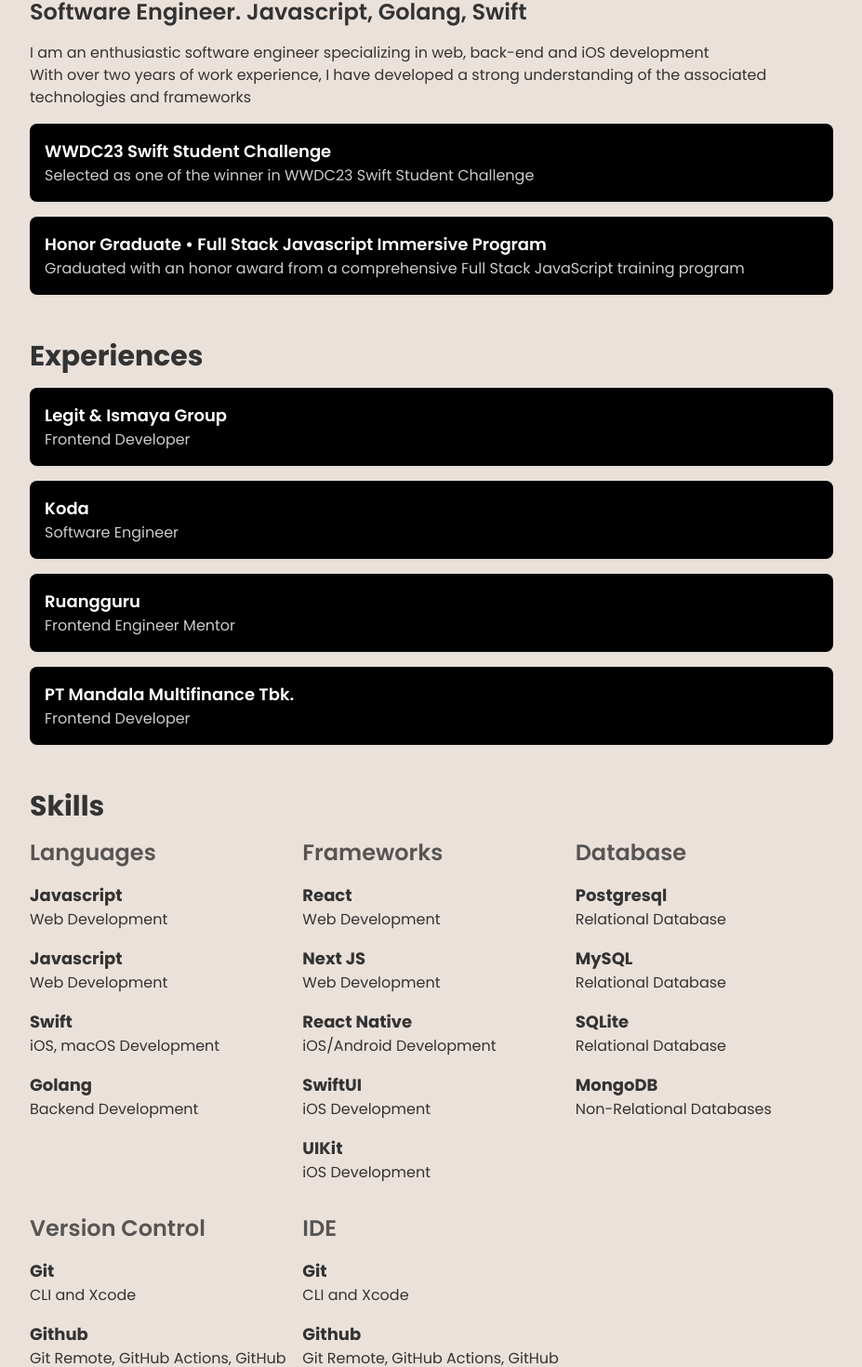
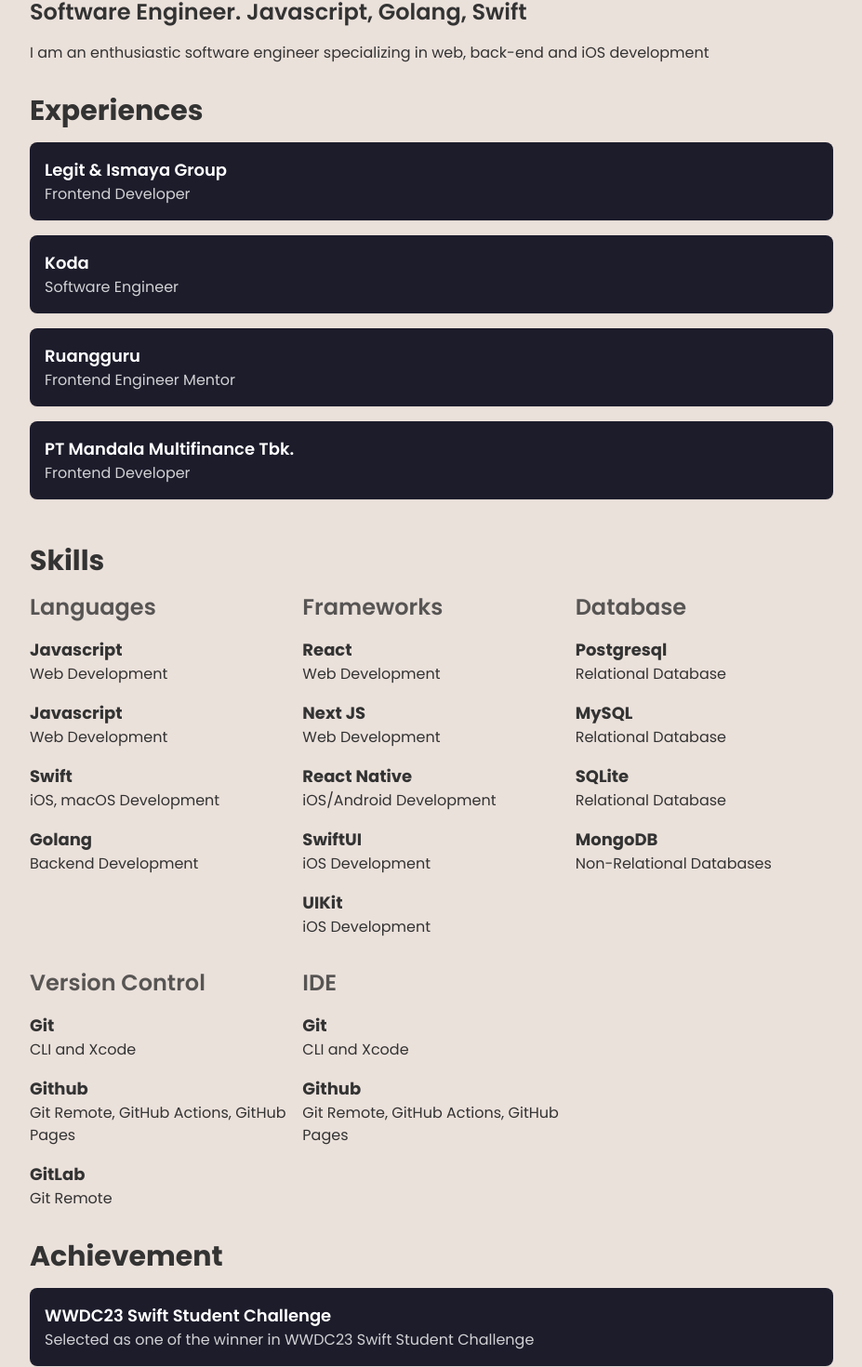
Before and after one commit to rbernanda/portofolio-roli-bernanda, a Next.js app: page / in a window 1280 px wide. Shown: the part 91-1561 px from the top of the page at 93% size, without its empty margins (176-1103 px from the left). Built offline with nearby package versions, Linux system fonts and the light colour scheme.

Commit message:
style: Change card bg color

```diff
--- a/app/page.tsx
+++ b/app/page.tsx
@@ -42,23 +42,7 @@
             I am an enthusiastic software engineer specializing in web, back-end
             and iOS development
           </p>
-          <p>
-            With over two years of work experience, I have developed a strong
-            understanding of the associated technologies and frameworks
-          </p>
         </div>
-      </section>
-
-      {/* Achievement section */}
-      <section className="py-4 space-y-4">
-        {achievements.map((curr) => (
-          <Card key={curr.id}>
-            <div className="p-4 flex flex-col">
-              <h3 className="font-semibold text-lg">{curr.title}</h3>
-              <p className="opacity-80">{curr.description}</p>
-            </div>
-          </Card>
-        ))}
       </section>
 
       {/* Experiences section */}
@@ -75,7 +59,7 @@
       {/* Skills section */}
       <section className="py-4 space-y-4">
         <h1 className="font-bold text-3xl">Skills</h1>
-        <div className="grid grid-cols-2 sm:grid-cols-3 gap-x-4 gap-y-8">
+        <div className="grid grid-cols-1 sm:grid-cols-3 gap-x-4 gap-y-8">
           {skills.map((category) => (
             <div key={category.id} className="space-y-4">
               <h1 className="font-semibold text-2xl opacity-80">
@@ -94,6 +78,19 @@
         </div>
       </section>
 
+      {/* Achievement section */}
+      <section className="py-4 space-y-4">
+        <h1 className="font-bold text-3xl">Achievement</h1>
+        {achievements.map((curr) => (
+          <Card key={curr.id}>
+            <div className="p-4 flex flex-col">
+              <h3 className="font-semibold text-lg">{curr.title}</h3>
+              <p className="opacity-80">{curr.description}</p>
+            </div>
+          </Card>
+        ))}
+      </section>
+
       {/* Education section */}
       <section className="py-4 space-y-4 flex flex-col justify-center">
         <h1 className="font-bold text-3xl">Education</h1>
--- a/components/Card.tsx
+++ b/components/Card.tsx
@@ -9,7 +9,9 @@
   children: ReactNode;
 }) => {
   return (
-    <div className={cn("bg-black text-white rounded-lg shadow-sm", className)}>
+    <div
+      className={cn("bg-[#1c1c2b] text-white rounded-lg shadow-sm", className)}
+    >
       {children}
     </div>
   );
```
